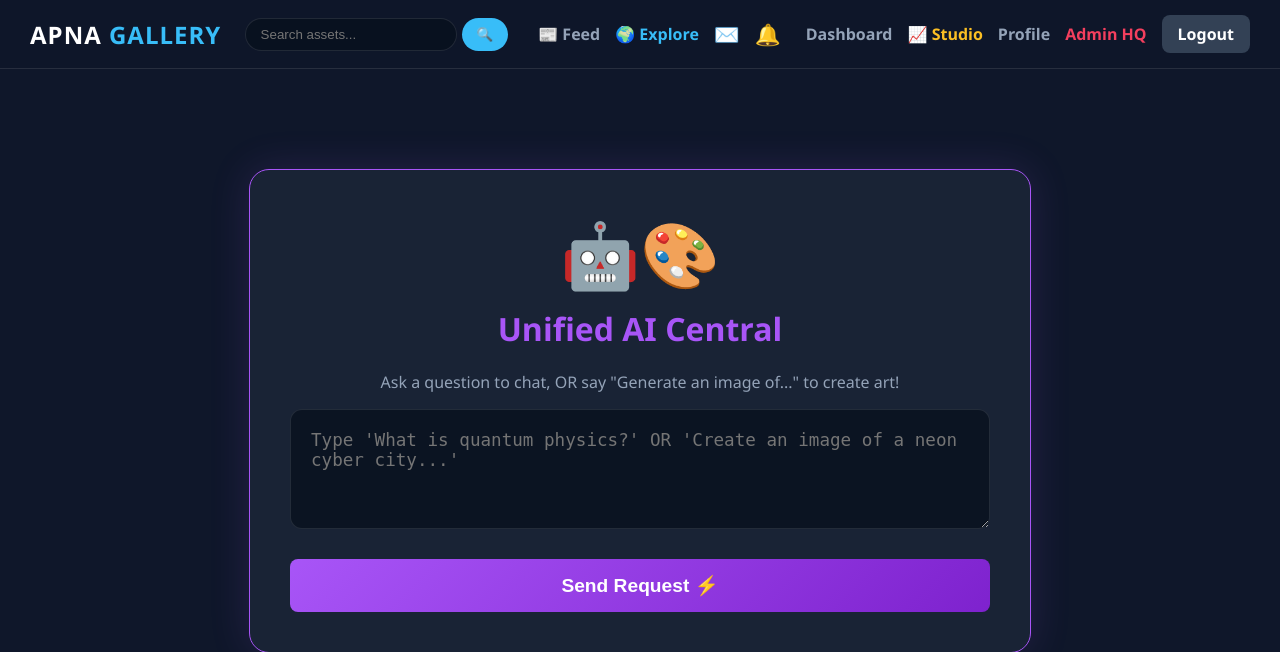
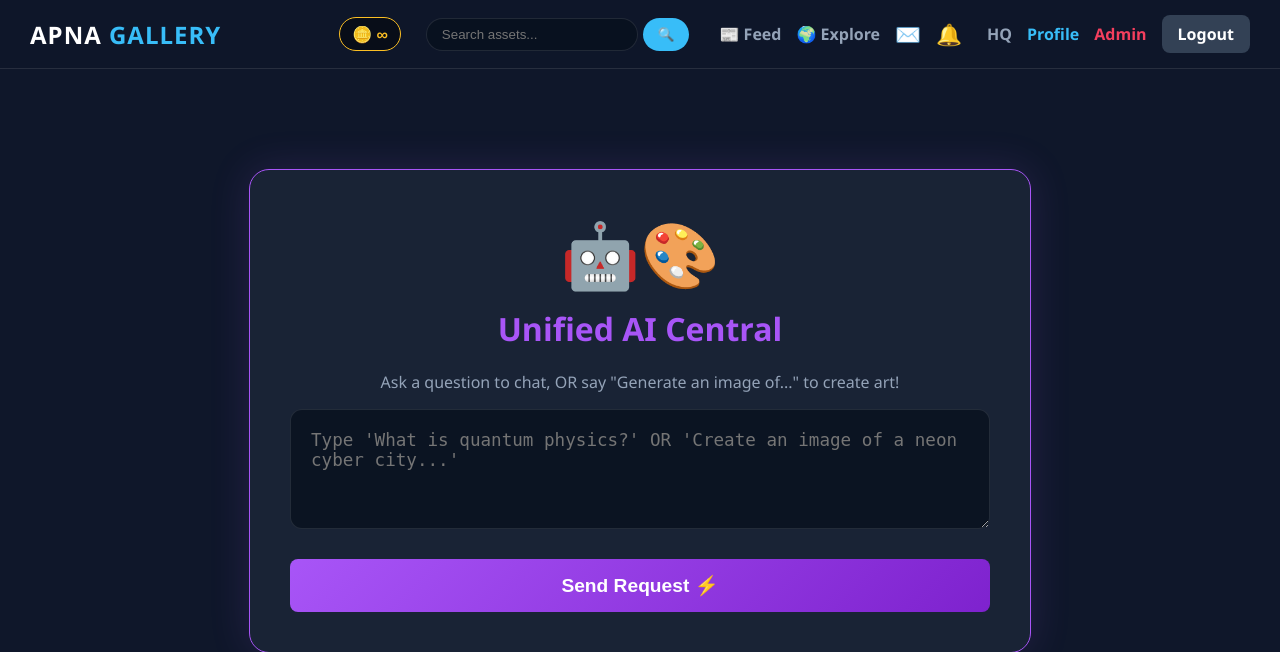
Before and after one commit to aakashofficial4551-alt/Apna-Gallery, a Flask app: page /ai-studio in a window 1280 px wide. Shown: the top 652 px of the page. Run offline with Flask 3, Linux system fonts and the light colour scheme; the visitor is signed in with stand-in values (Sample User, id 1); data that the repository does not hold is empty; some libraries are stand-ins or nearby versions.

Commit message:
Implement dynamic theme colors and coin wallet display
Added dynamic theme color injection for accent color and modified wallet display for user roles.

```diff
--- a/Public_Gallery/templates/base.html
+++ b/Public_Gallery/templates/base.html
@@ -11,14 +11,16 @@
             --bg-main: #0f172a; --bg-card: rgba(30, 41, 59, 0.7);
             --border-color: rgba(255, 255, 255, 0.1);
             --text-main: #f8fafc; --text-muted: #94a3b8;
-            --accent: #38bdf8; --danger: #f43f5e;
+            /* DYNAMIC THEME COLOR INJECTION */
+            --accent: {% if my_theme == 'gold' %}#fbbf24{% elif my_theme == 'rose' %}#f43f5e{% elif my_theme == 'matrix' %}#22c55e{% else %}#38bdf8{% endif %};
+            --danger: #f43f5e;
             --success: #22c55e; --warning: #fbbf24;
         }
         body { margin: 0; font-family: 'Segoe UI', sans-serif; background: var(--bg-main); color: var(--text-main); min-height: 100vh; display: flex; flex-direction: column; }
 
         .navbar { background: rgba(15, 23, 42, 0.9); backdrop-filter: blur(10px); padding: 15px 30px; display: flex; justify-content: space-between; align-items: center; border-bottom: 1px solid var(--border-color); position: sticky; top: 0; z-index: 1000; }
         .logo { font-size: 1.5rem; font-weight: 900; color: white; text-decoration: none; letter-spacing: 1px; }
-        .logo span { color: var(--accent); }
+        .logo span { color: var(--accent); transition: color 0.3s; }
 
         .nav-links { display: flex; gap: 15px; align-items: center; justify-content: flex-end; flex-wrap: wrap; }
         .nav-links a { color: var(--text-muted); text-decoration: none; font-weight: 600; transition: color 0.3s; position: relative; }
@@ -54,6 +56,12 @@
 
         <div class="nav-links">
             {% if session.get('username') %}
+
+                <!-- NEW: COIN WALLET -->
+                <div style="background: rgba(0,0,0,0.4); padding: 5px 12px; border-radius: 20px; border: 1px solid var(--warning); color: var(--warning); font-weight: bold; display: flex; align-items: center; gap: 5px; margin-right: 10px;" title="Apna Coins">
+                    🪙 {% if session.get('role') in ['pro', 'admin'] %}∞{% else %}{{ my_coins }}{% endif %}
+                </div>
+
                 <form action="{{ url_for('search') }}" method="GET" class="search-form">
                     <input type="text" name="q" placeholder="Search assets...">
                     <button type="submit">🔍</button>
@@ -64,7 +72,7 @@
                 {% endif %}
 
                 <a href="{{ url_for('feed') }}">📰 Feed</a>
-                <a href="{{ url_for('explore') }}" style="color: var(--accent);">🌍 Explore</a>
+                <a href="{{ url_for('explore') }}">🌍 Explore</a>
 
                 <a href="{{ url_for('inbox') }}" style="font-size: 1.3rem;">
                     ✉️ {% if unread_messages > 0 %}<span class="notif-badge">{{ unread_messages }}</span>{% endif %}
@@ -73,12 +81,11 @@
                     🔔 {% if unread_notifications > 0 %}<span class="notif-badge">{{ unread_notifications }}</span>{% endif %}
                 </a>
 
-                <a href="{{ url_for('dashboard') }}">Dashboard</a>
-                <a href="{{ url_for('creator_studio') }}" style="color: var(--warning);">📈 Studio</a>
-                <a href="{{ url_for('profile') }}">Profile</a>
+                <a href="{{ url_for('dashboard') }}">HQ</a>
+                <a href="{{ url_for('profile') }}" style="color: var(--accent);">Profile</a>
 
                 {% if session.get('role') == 'admin' %}
-                    <a href="{{ url_for('admin') }}" style="color: var(--danger);">Admin HQ</a>
+                    <a href="{{ url_for('admin') }}" style="color: var(--danger);">Admin</a>
                 {% endif %}
 
                 <a href="{{ url_for('logout') }}" class="btn" style="padding: 8px 16px; background: #334155; color: white;">Logout</a>
```
